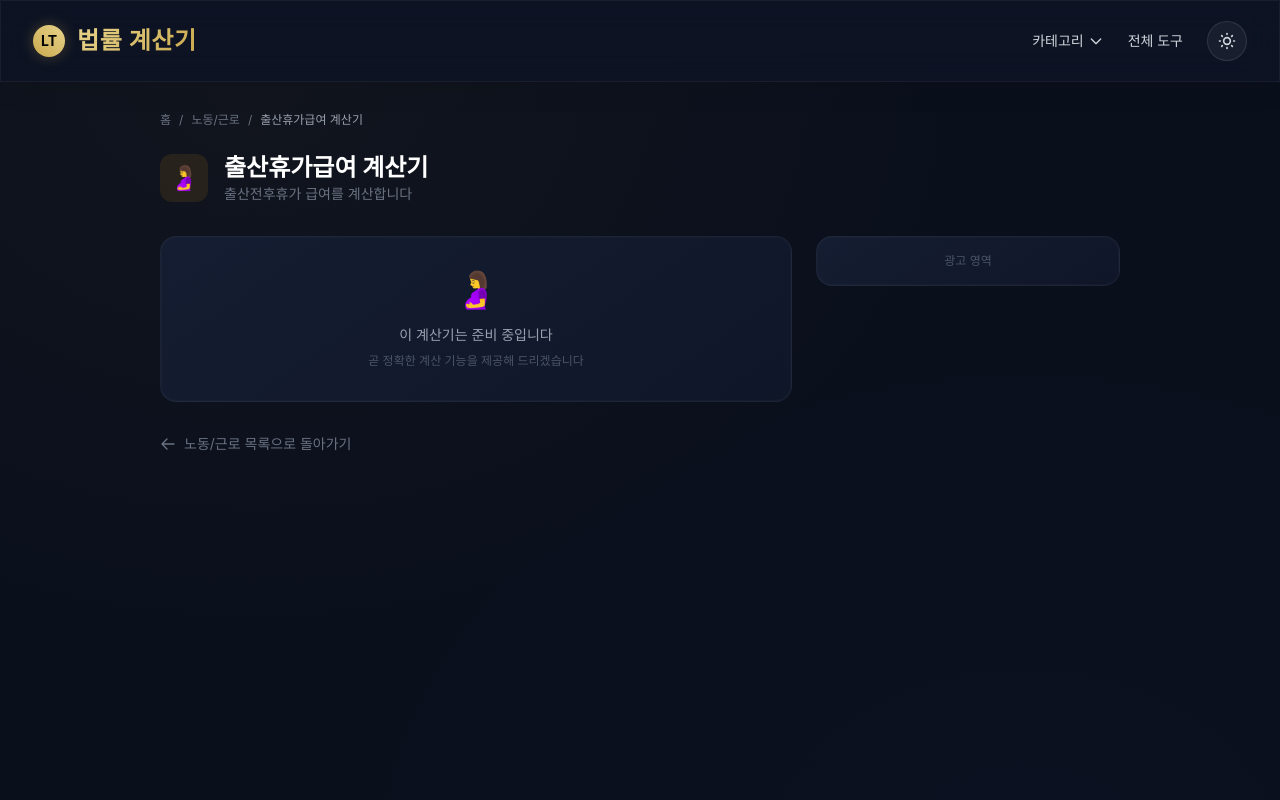
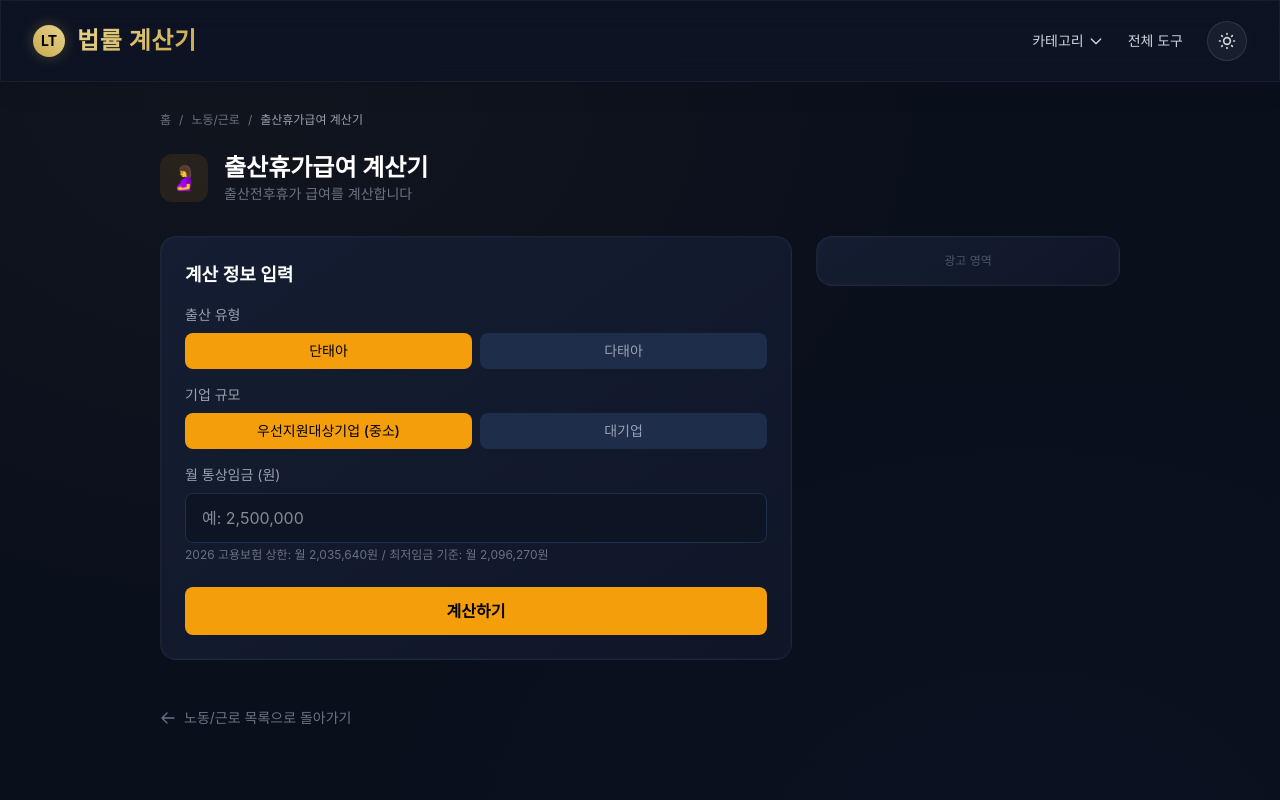
Before and after one commit to SublimerNJ/law-calc, a Next.js app: page /tools/labor/maternity-leave in a window 1280 px wide. Shown: the top 800 px of the page. Built offline with nearby package versions, Linux system fonts and the light colour scheme; a web font is replaced by a local one.

Commit message:
feat(04-03): add maternity leave pay calculator
- Single/multiple birth with 90/120 day leave
- SME vs large company insurance coverage split
- 2026 insurance cap: 2,035,640 KRW/month
- Legal basis: Labor Standards Act Art. 74, Employment Insurance Act Art. 76

```diff
--- /dev/null
+++ b/src/app/tools/labor/maternity-leave/page.tsx
@@ -0,0 +1,189 @@
+'use client';
+
+import { useState } from 'react';
+import CalculatorLayout from '@/components/ui/CalculatorLayout';
+import { TOOLS, CATEGORIES } from '@/lib/tools-data';
+
+const tool = TOOLS.find(t => t.id === 'maternity-leave')!;
+const category = CATEGORIES.find(c => c.id === 'labor')!;
+
+function formatNumber(n: number): string {
+  return n.toLocaleString('ko-KR');
+}
+
+const MATERNITY_UPPER = 2_035_640; // 2026 monthly cap
+const MIN_WAGE_MONTHLY = 2_096_270; // 10,030 x 209
+
+type BirthType = 'single' | 'multiple';
+type CompanySize = 'sme' | 'large';
+
+interface Result {
+  totalLeaveDays: number;
+  insuranceDays: number;
+  employerDays: number;
+  dailyOrdinaryWage: number;
+  dailyInsuranceCap: number;
+  dailyPayment: number;
+  insuranceTotal: number;
+  employerTotal: number;
+  grandTotal: number;
+  capApplied: boolean;
+}
+
+export default function MaternityLeavePage() {
+  const [birthType, setBirthType] = useState<BirthType>('single');
+  const [companySize, setCompanySize] = useState<CompanySize>('sme');
+  const [monthlyWage, setMonthlyWage] = useState('');
+  const [result, setResult] = useState<Result | null>(null);
+
+  const handleCalculate = () => {
+    const wage = parseInt(monthlyWage.replace(/,/g, ''), 10);
+    if (!wage || wage <= 0) return;
+
+    const totalLeaveDays = birthType === 'single' ? 90 : 120;
+
+    let insuranceDays: number;
+    let employerDays: number;
+    if (companySize === 'sme') {
+      insuranceDays = totalLeaveDays;
+      employerDays = 0;
+    } else {
+      // Large: employer pays first 60 (single) or 75 (multiple), rest is insurance
+      employerDays = birthType === 'single' ? 60 : 75;
+      insuranceDays = totalLeaveDays - employerDays;
+    }
+
+    const dailyOrdinaryWage = Math.floor(wage / 30);
+    const dailyInsuranceCap = Math.floor(MATERNITY_UPPER / 30);
+    const dailyPayment = Math.min(dailyOrdinaryWage, dailyInsuranceCap);
+    const capApplied = dailyOrdinaryWage > dailyInsuranceCap;
+
+    const insuranceTotal = dailyPayment * insuranceDays;
+    const employerTotal = dailyOrdinaryWage * employerDays;
+    const grandTotal = insuranceTotal + employerTotal;
+
+    setResult({
+      totalLeaveDays,
+      insuranceDays,
+      employerDays,
+      dailyOrdinaryWage,
+      dailyInsuranceCap,
+      dailyPayment,
+      insuranceTotal,
+      employerTotal,
+      grandTotal,
+      capApplied,
+    });
+  };
+
+  const handleNumberChange = (e: React.ChangeEvent<HTMLInputElement>) => {
+    setMonthlyWage(e.target.value.replace(/[^0-9]/g, ''));
+  };
+
+  const tabClass = (active: boolean) =>
+    `flex-1 py-2 rounded-lg text-sm font-medium transition-colors ${
+      active ? 'bg-[#f59e0b] text-black' : 'bg-[#1e2d4a] text-gray-400 hover:text-white'
+    }`;
+
+  return (
+    <CalculatorLayout tool={tool} category={category}>
+      <div className="premium-card p-6 mb-4">
+        <h2 className="text-lg font-semibold text-white mb-4">계산 정보 입력</h2>
+
+        {/* Birth type */}
+        <div className="mb-4">
+          <label className="block text-sm text-gray-400 mb-2">출산 유형</label>
+          <div className="flex gap-2">
+            <button onClick={() => setBirthType('single')} className={tabClass(birthType === 'single')}>단태아</button>
+            <button onClick={() => setBirthType('multiple')} className={tabClass(birthType === 'multiple')}>다태아</button>
+          </div>
+        </div>
+
+        {/* Company size */}
+        <div className="mb-4">
+          <label className="block text-sm text-gray-400 mb-2">기업 규모</label>
+          <div className="flex gap-2">
+            <button onClick={() => setCompanySize('sme')} className={tabClass(companySize === 'sme')}>우선지원대상기업 (중소)</button>
+            <button onClick={() => setCompanySize('large')} className={tabClass(companySize === 'large')}>대기업</button>
+          </div>
+        </div>
+
+        {/* Monthly ordinary wage */}
+        <div className="mb-6">
+          <label className="block text-sm text-gray-400 mb-2">월 통상임금 (원)</label>
+          <input
+            type="text"
+            inputMode="numeric"
+            value={monthlyWage ? parseInt(monthlyWage).toLocaleString('ko-KR') : ''}
+            onChange={handleNumberChange}
+            placeholder="예: 2,500,000"
+            className="w-full bg-[#0d1424] border border-[#1e2d4a] rounded-lg px-4 py-3 text-white focus:border-[#3b82f6] focus:outline-none"
+          />
+          <p className="text-xs text-gray-500 mt-1">2026 고용보험 상한: 월 {formatNumber(MATERNITY_UPPER)}원 / 최저임금 기준: 월 {formatNumber(MIN_WAGE_MONTHLY)}원</p>
+        </div>
+
+        <button
+          onClick={handleCalculate}
+          className="w-full bg-[#f59e0b] hover:bg-[#d97706] text-black font-semibold py-3 rounded-lg transition-colors"
+        >
+          계산하기
+        </button>
+      </div>
+
+      {result && (
+        <div className="premium-card p-6">
+          <h2 className="text-lg font-semibold text-white mb-4">계산 결과</h2>
+
+          <div className="bg-[#0d1424] rounded-xl p-5 mb-4 text-center">
+            <p className="text-sm text-gray-400 mb-1">고용보험 지급액</p>
+            <p className="text-3xl font-bold text-[#f59e0b]">{formatNumber(result.insuranceTotal)}원</p>
+          </div>
+
+          {result.employerTotal > 0 && (
+            <div className="bg-[#0d1424] rounded-xl p-4 mb-4 text-center">
+              <p className="text-sm text-gray-400 mb-1">사업주 부담액</p>
+              <p className="text-2xl font-bold text-white">{formatNumber(result.employerTotal)}원</p>
+            </div>
+          )}
+
+          <div className="space-y-3">
+            <div className="flex justify-between text-sm">
+              <span className="text-gray-400">총 출산휴가일수</span>
+              <span className="text-white">{result.totalLeaveDays}일</span>
+            </div>
+            <div className="flex justify-between text-sm">
+              <span className="text-gray-400">고용보험 지급일수</span>
+              <span className="text-white">{result.insuranceDays}일</span>
+            </div>
+            {result.employerDays > 0 && (
+              <div className="flex justify-between text-sm">
+                <span className="text-gray-400">사업주 부담일수</span>
+                <span className="text-white">{result.employerDays}일</span>
+              </div>
+            )}
+            <div className="flex justify-between text-sm">
+              <span className="text-gray-400">1일 통상임금</span>
+              <span className="text-white">{formatNumber(result.dailyOrdinaryWage)}원</span>
+            </div>
+            <div className="flex justify-between text-sm">
+              <span className="text-gray-400">1일 지급액 (고용보험)</span>
+              <span className="text-white">{formatNumber(result.dailyPayment)}원</span>
+            </div>
+            {result.capApplied && (
+              <p className="text-xs text-yellow-500">* 고용보험 상한(월 {formatNumber(MATERNITY_UPPER)}원) 적용</p>
+            )}
+          </div>
+
+          <div className="mt-6 p-4 bg-[#1e2d4a]/50 rounded-lg">
+            <p className="text-xs text-gray-400 leading-relaxed">
+              <strong className="text-gray-300">법적 근거:</strong> 근로기준법 제74조(출산전후휴가), 고용보험법 제76조
+            </p>
+            <p className="text-xs text-gray-500 mt-2">
+              * 실제 지급액은 고용보험 심사에 따라 달라질 수 있습니다.
+            </p>
+          </div>
+        </div>
+      )}
+    </CalculatorLayout>
+  );
+}
```
